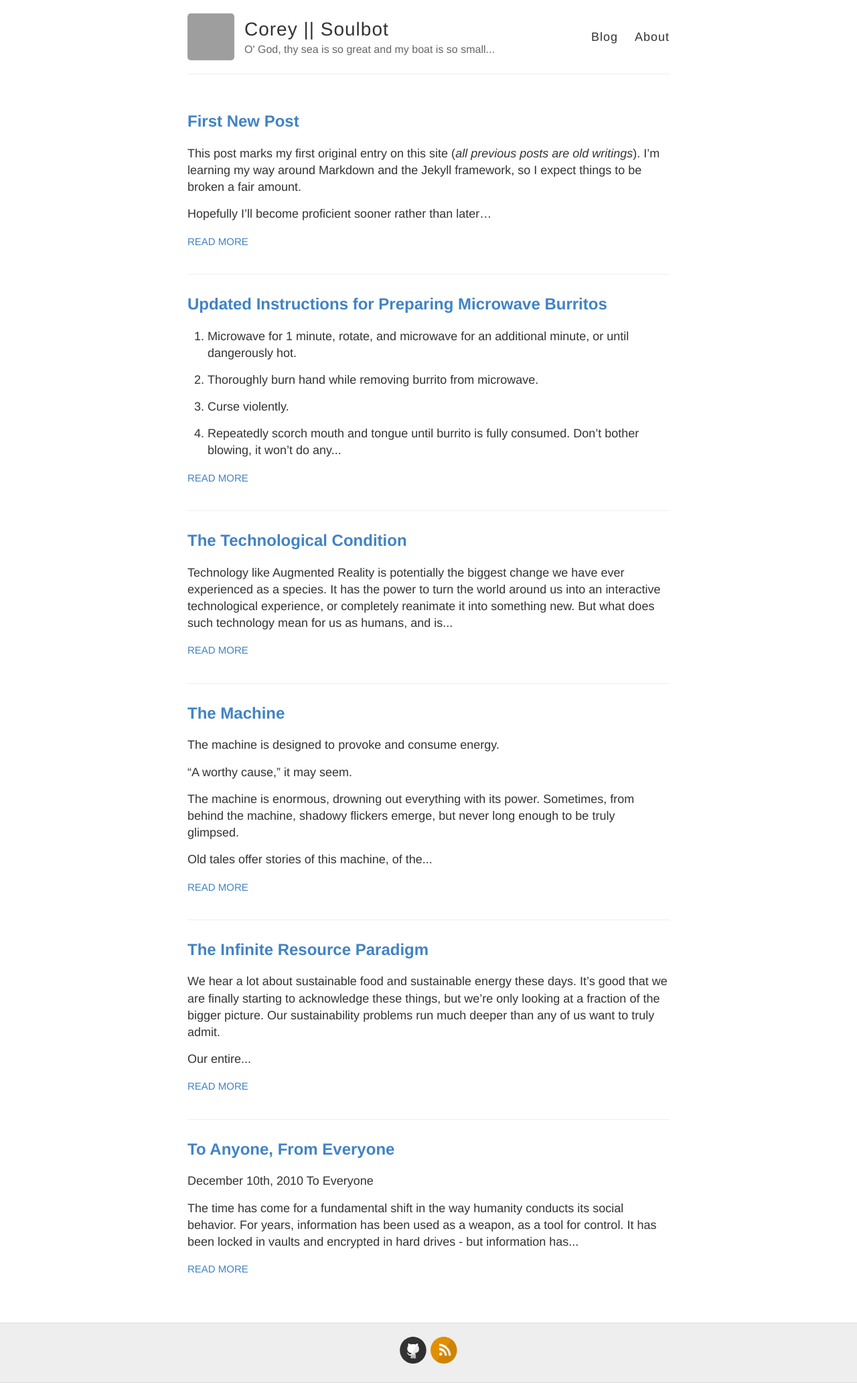
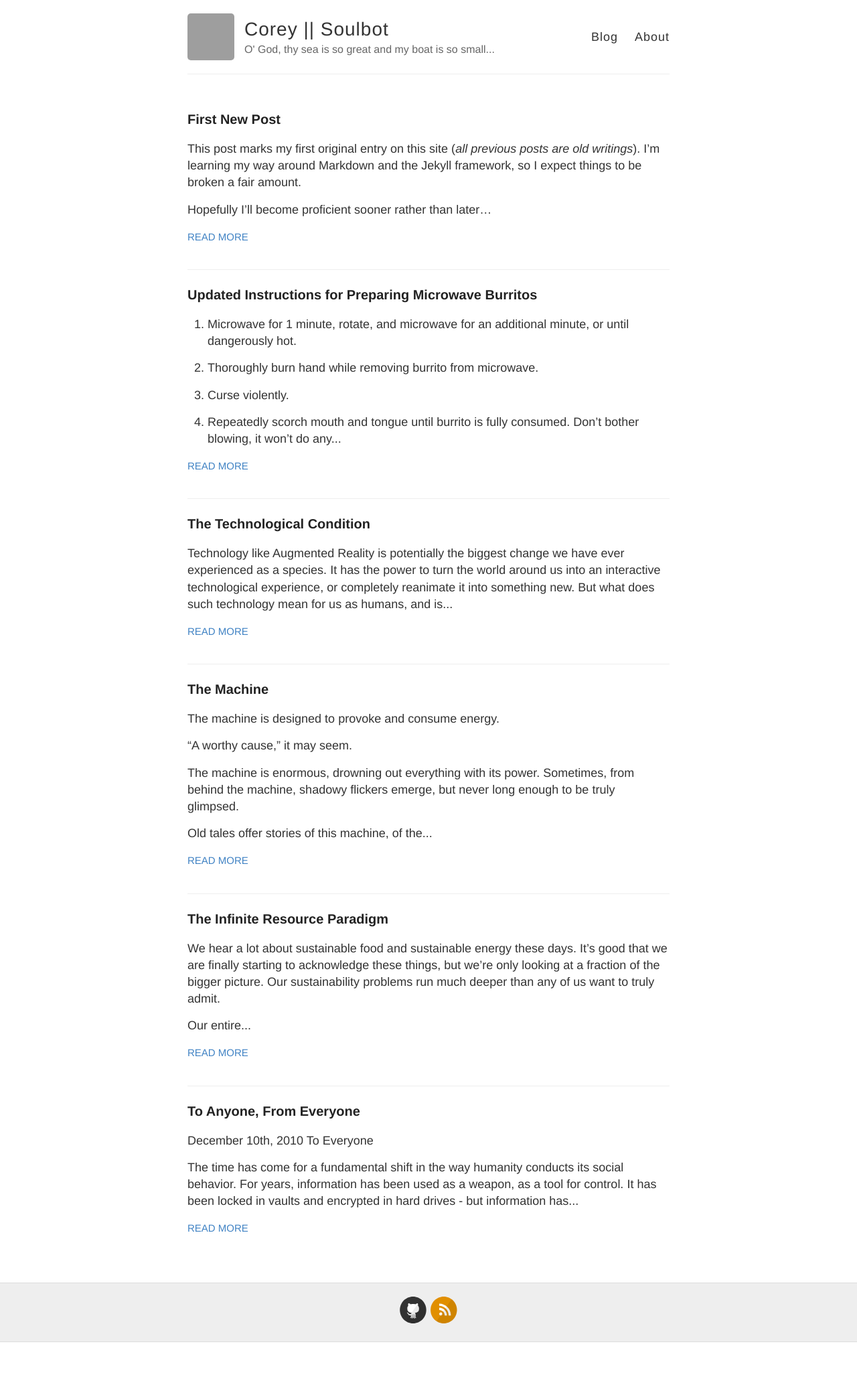
Before and after one commit to ckreon/ckreon.github.io, a Jekyll site: the page built from index.html, in a window 1280 px wide. Shown: the whole page at 67% size. Built offline with Jekyll 4.4.1, drawn with Linux system fonts in a browser that asks for light colours; Markdown is read by kramdown in place of the engine named in the settings; after the commit the page ends 2004 px from its top, so only the background shows below that; grey boxes are pictures that could not be loaded.

Commit message:
Headings inherit hyperlink color

```diff
--- a/index.html
+++ b/index.html
@@ -6,7 +6,7 @@
   {% for post in site.posts %}
     <article class="post">
 
-      <h2><a href="{{ site.baseurl }}{{ post.url }}">{{ post.title }}</a></h2>
+      <h3><a href="{{ site.baseurl }}{{ post.url }}">{{ post.title }}</a></h3>
 
       <div class="entry">
         {{ post.content | truncatewords:50}}
--- a/style.scss
+++ b/style.scss
@@ -39,6 +39,10 @@
   margin: 1em 0 15px;
   padding: 0;
 
+  a {
+    color: inherit;
+  }
+
   @include mobile {
     line-height: 1.4;
   }
@@ -46,9 +50,6 @@
 
 h1 {
   font-size: 30px;
-  a {
-    color: inherit;
-  }
 }
 
 h2 {
```
